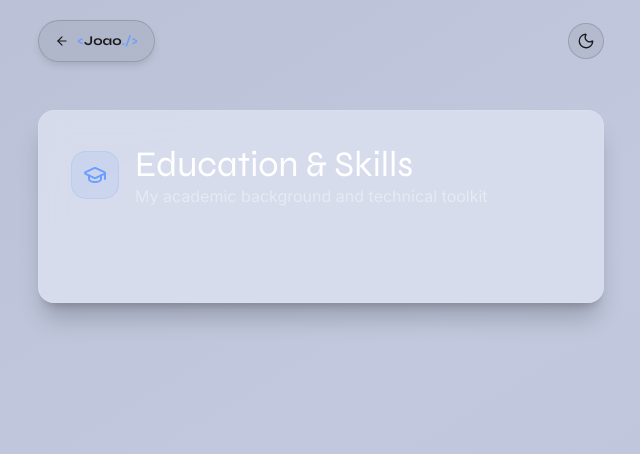
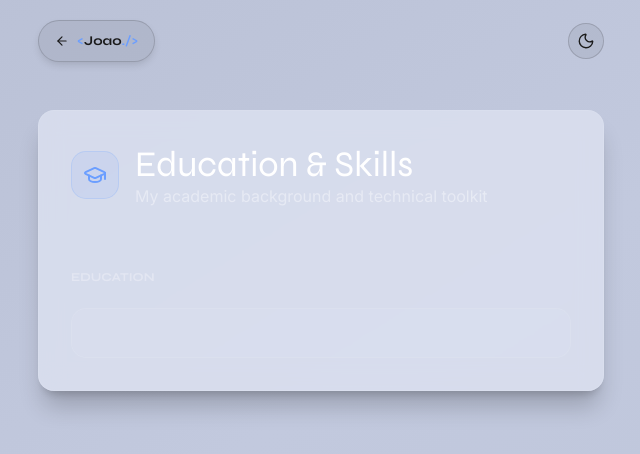
Before and after one commit to joaosaraiva1999/portfolio-joaosaraiva, a React (Vite) app: page /education in a window 1280 px wide. Shown: the top 454 px of the page, without its empty margins (319-959 px from the left). Built offline with nearby package versions, Linux system fonts and the light colour scheme.

Commit message:
changes on Education Page

```diff
--- a/src/components/Header/Header.css
+++ b/src/components/Header/Header.css
@@ -111,7 +111,6 @@
   cursor: pointer;
   border: 1px solid rgba(255, 255, 255, 0.14);
   background-color: rgba(255, 255, 255, 0.06);
-  box-shadow: inset 0 1px 0 rgba(255, 255, 255, 0.05);
   transition:
     border-color 0.3s ease,
     color 0.3s ease,
@@ -129,9 +128,6 @@
   color: #2d3a5c;
   background-color: rgba(30, 38, 64, 0.08);
   border-color: rgba(30, 38, 64, 0.18);
-  box-shadow:
-    inset 0 1px 0 rgba(255, 255, 255, 0.45),
-    0 4px 10px rgba(30, 38, 64, 0.08);
 }
 
 .theme.dark {
--- a/src/pages/Education/Education.css
+++ b/src/pages/Education/Education.css
@@ -47,6 +47,33 @@
   color: oklab(0.999994 0.0000455678 0.0000200868 / 0.4);
 }
 
+.education-card-section {
+  width: 100%;
+
+}
+
+.education-card-label {
+  width: 100%;
+  display: flex;
+  align-items: flex-start;
+  margin-bottom: 24px;
+}
+
+.education-card-label h2 {
+  font-family: 'Syne', sans-serif;
+  font-size: 12px;
+  color: oklab(0.999994 0.0000455678 0.0000200868 / 0.3);
+  text-transform: uppercase;
+}
+
+.education-card {
+  width: 100%;
+  border-radius: 15px;
+  background-color: oklab(0.999994 0.0000455678 0.0000200868 / 0.03);
+  padding: 24px;
+  border: 1px solid rgba(255, 255, 255, 0.08);
+}
+
 /*Hover Transitions*/
 
 /*Theme Transitions*/
--- a/src/pages/Education/Education.jsx
+++ b/src/pages/Education/Education.jsx
@@ -4,10 +4,12 @@ import { m } from 'motion/react'
 import { GraduationCap } from 'lucide-react'
 import { ThemeContext } from '../../context/ThemeContext.jsx'
 import { itemVariants, pageVariants, staggerContainer } from '../../utils/motion.js'
+import { EducationObj } from '../../data/Educationobj.js'
 
 const MotionDiv = m.div
 const MotionMain = m.main
 const MotionSection = m.section
+const MotionH2 = m.h2
 
 export default function Education() {
   const { theme } = useContext(ThemeContext)
@@ -23,6 +25,14 @@ export default function Education() {
           <div className={`education-title-last ${theme}`}>My academic background and technical toolkit</div>
         </MotionDiv>
       </MotionSection>
+      <MotionSection className={`education-card-section ${theme}`}>
+        <MotionDiv className={`education-card-label ${theme}`}>
+          <MotionH2>Education</MotionH2>
+        </MotionDiv>
+        {EducationObj.map(({ id, Title, institute, date, description }) => (
+          <MotionDiv key={id} className={`education-card ${theme}`} variants={itemVariants}></MotionDiv>
+        ))}
+      </MotionSection>
     </MotionMain>
   )
 }
```
